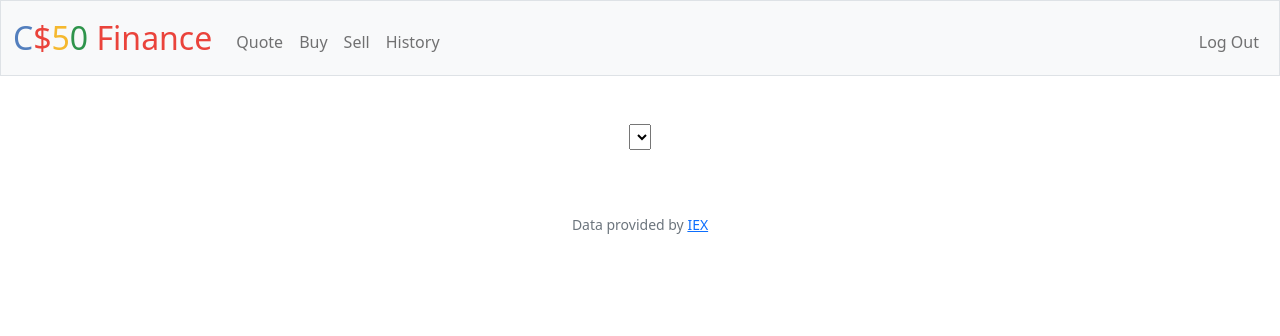
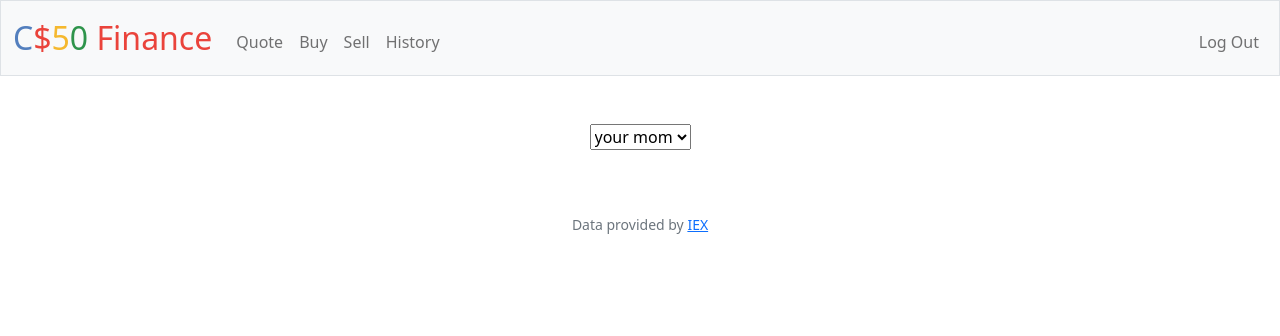
Before and after one commit to H3nry-T/cs50-copy, a Flask app: page /sell in a window 1280 px wide. Shown: the top 336 px of the page. Run offline with Flask 2, Linux system fonts and the light colour scheme; a user stored in the database is signed in; lists and menus that the app fills with data are empty; some libraries are stand-ins or nearby versions.

Commit message:
Wed, Nov 2, 2022, 8:26 AM +00:00

```diff
--- a/pset9/finance/templates/sell.html
+++ b/pset9/finance/templates/sell.html
@@ -3,8 +3,8 @@
 {% block main %}
     <form action="/sell" method="post">
         <div class="mb-3 mx-auto w-auto">
-            <select>
-                <option></option>
+            <select class="ticker">
+                <option deselect value="yourmom"> your mom </option>
             </select>
         </div>
     </form>
```
